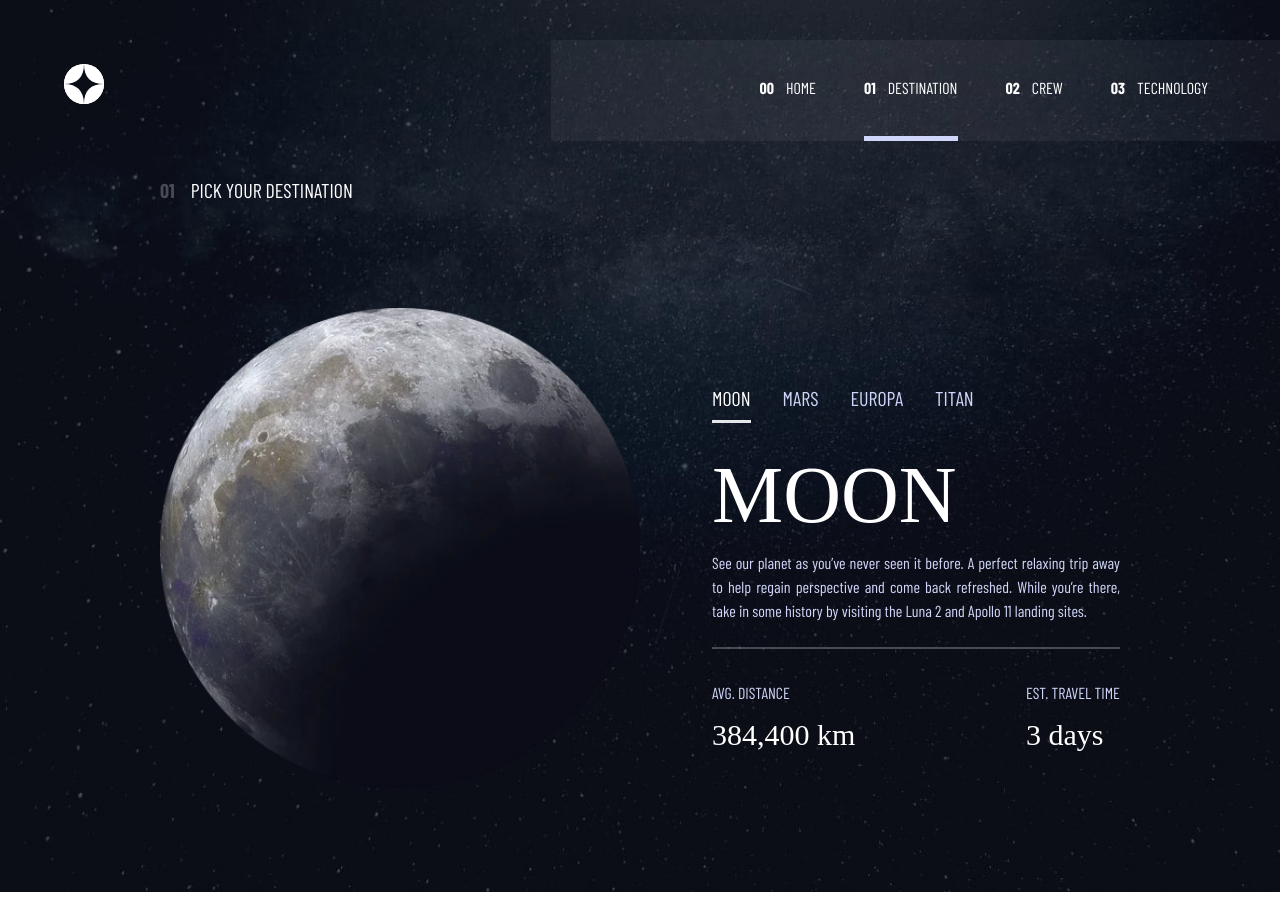
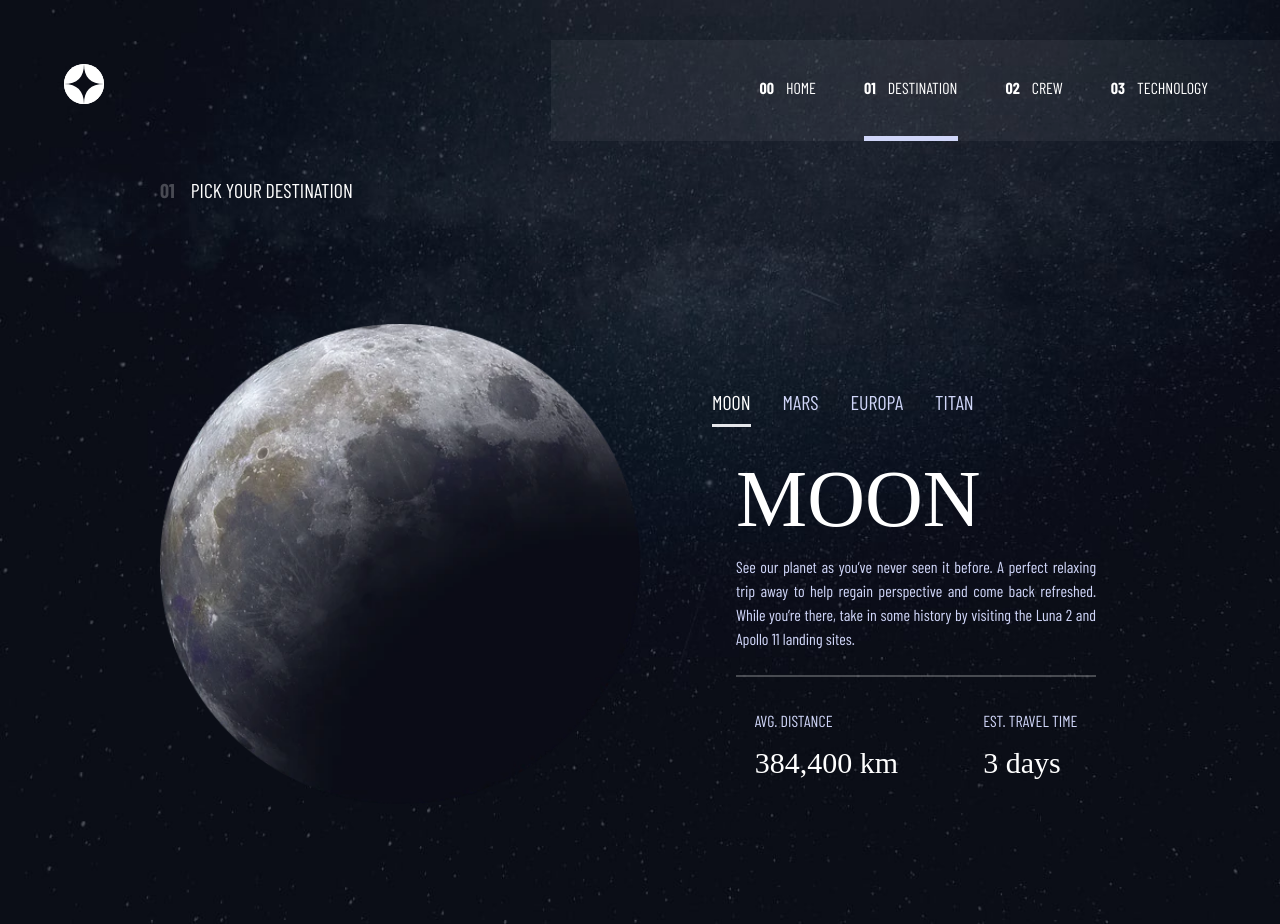
Before and after one commit to Mikwuegbu/spaceTourism, a React (Vite) app: page /destination in a window 1280 px wide. Before the commit the page ends 892 px from the top, so only its background shows below. Built offline with nearby package versions, Linux system fonts and the light colour scheme; a web font is replaced by a local one.

Commit message:
destination mobile and Tablet

```diff
--- a/src/pages/Destination.jsx
+++ b/src/pages/Destination.jsx
@@ -46,7 +46,7 @@ const Destination = () => {
 					<img
 						src={currentDestination.images.webp}
 						alt={currentDestination.name}
-						className="h-36 w-36 md:h-[300px] md:w-[300px] lg:h-[480px] lg:w-[480px] my-6"
+						className="h-36 w-36 md:h-[300px] md:w-[300px] lg:h-[480px] lg:w-[480px] my-6 md:my-10"
 					/>
 					<div className="lg:pl-12">
 						<div className="space-x-8 space-y-4 md:space-y-8">
@@ -64,7 +64,7 @@ const Destination = () => {
 								</button>
 							))}
 						</div>
-						<div className="py-6 md:py-8 space-y-4">
+						<div className="py-6 md:py-8 space-y-4 md:px-6">
 							<h1 className="font-Bellefair font-normal text-6xl md:text-[80px]">
 								{currentDestination.name.toUpperCase()}
 							</h1>
@@ -73,7 +73,7 @@ const Destination = () => {
 							</p>
 							<div className="border border-white opacity-25 md:mx-24 lg:mx-0" />
 						</div>
-						<div className="space-y-6 md:space-y-0 md:flex md:justify-between md:px-24 lg:px-0">
+						<div className="space-y-6 md:space-y-0 md:flex md:justify-around md:px-24 lg:px-0">
 							<div className="space-y-3">
 								<p className="font-balowCondensed font-normal text-lightBlue">
 									AVG. DISTANCE
```
